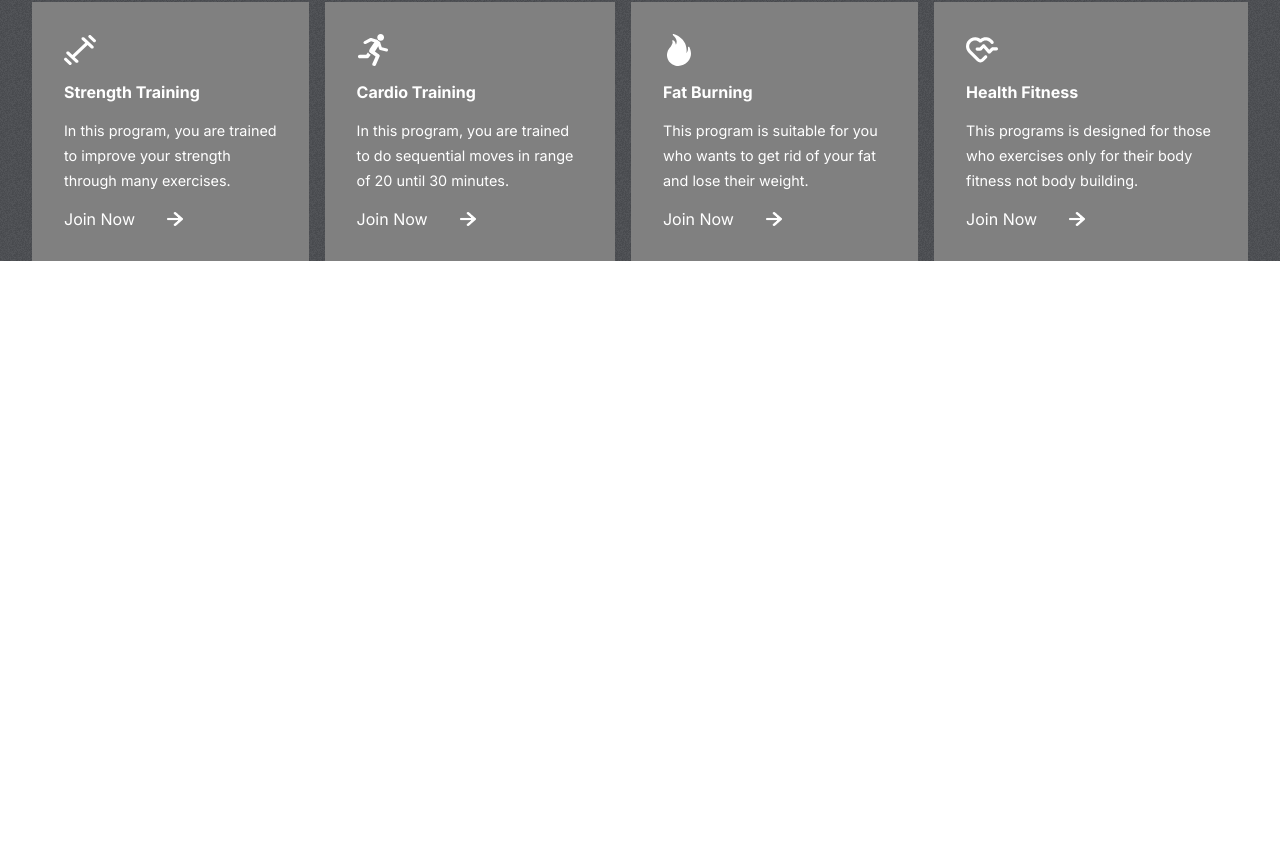
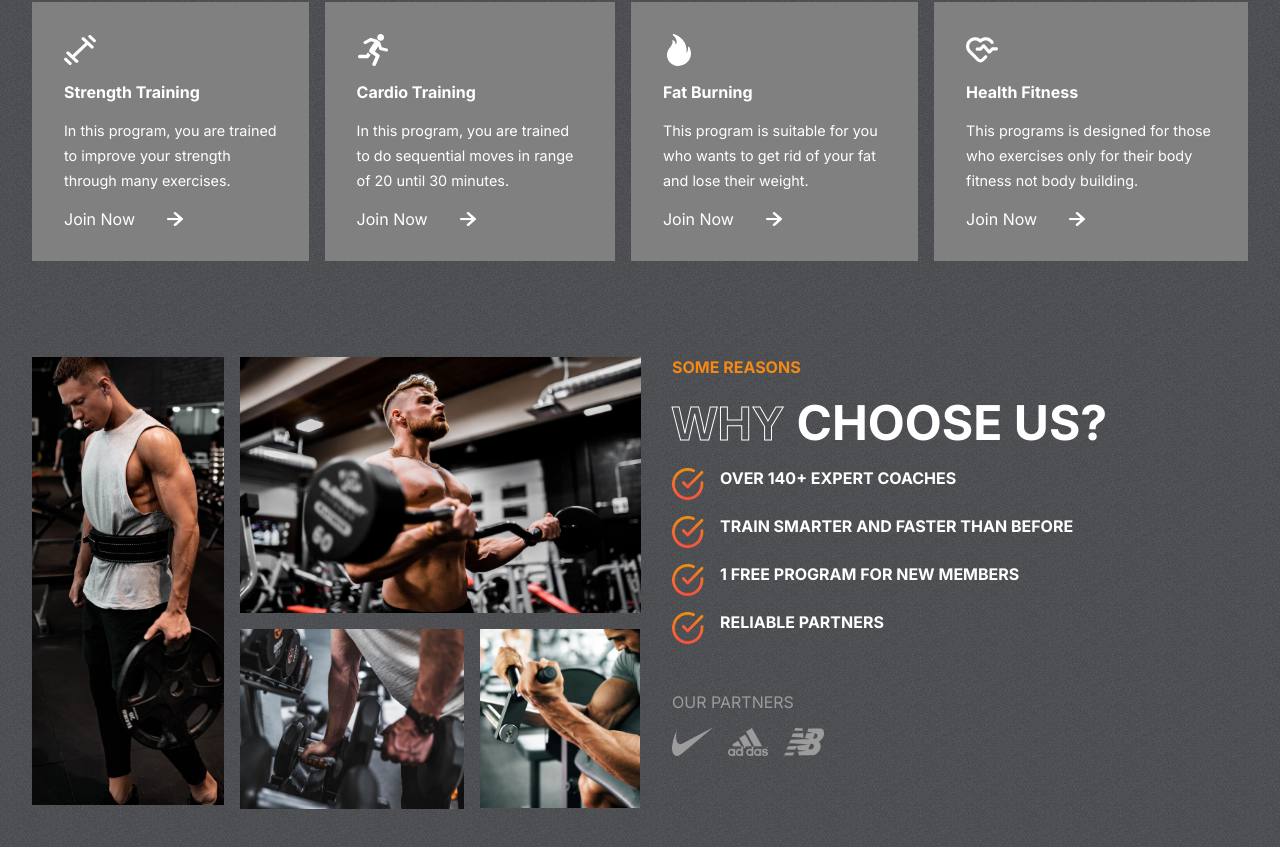
Before and after one commit to Edwin574/Gym-website, a React (Create React App) app: page / in a window 1280 px wide. Shown: the part 906-1753 px from the top of the page. Before the commit the page ends 1167 px from the top, so only its background shows below. Built offline with nearby package versions, Linux system fonts and the light colour scheme.

Commit message:
done with reasons section

```diff
--- a/src/App.js
+++ b/src/App.js
@@ -1,11 +1,13 @@
 import './App.css';
 import Hero from './components/Hero/Hero'
 import Programs from './components/Programs/Programs';
+import Reasons from './components/Reasons/Reasons';
 function App() {
   return (
     <div className="App">
       <Hero />
-      <Programs/>
+      <Programs />
+      <Reasons/>
     </div>
   );
 }
--- /dev/null
+++ b/src/components/Reasons/Reasons.css
@@ -0,0 +1,74 @@
+.Reasons{
+    padding: 0 2rem;
+    display: flex;
+    gap: 2rem;
+}
+.left-r{
+    flex:1 1 ;
+    display: grid;
+    grid-template-columns: repeat(3,1fr);
+    gap: 1rem;
+    grid-auto-rows: 1fr;
+}
+.left-r>img{
+    object-fit: cover;
+}
+.left-r>:nth-child(1){
+    width: 12rem;
+    grid-row: 1/3;
+    height: 28rem;
+}
+.left-r>:nth-child(2){
+    width: auto;
+    height: 16rem;
+    grid-column: 2/4;
+}
+.left-r>:nth-child(3){
+    width: 14rem;
+    grid-row:2;
+    grid-column: 2/3;
+}
+.left-r>:nth-child(4){
+    width: 10rem;
+    grid-row: 2;
+    grid-column: 3/4;
+    height: 11.2rem;
+}
+.right-r{
+    flex:1 1;
+    text-transform: uppercase;
+    gap: 1rem;
+    display: flex;
+    flex-direction: column;
+}
+.right-r>span{
+    font-weight: bold;
+    color: var(--orange);
+
+}
+.right-r>div{
+    color: white;
+    font-size: 3rem;
+    font-weight: bold;
+}
+.details-r{
+    display: flex;
+    flex-direction: column;
+    gap: 1rem;
+}
+.details-r>div{
+    display: flex;
+    font-size: 1rem;
+    gap: 1rem;
+}
+.details-r>div>img{
+    width: 2rem;
+    height: 2rem;
+}
+.partners{
+    display: flex;
+    gap: 1rem;
+}
+.partners>img{
+width: 2.5rem;
+}
--- /dev/null
+++ b/src/components/Reasons/Reasons.js
@@ -0,0 +1,58 @@
+import React from "react";
+import "./Reasons.css";
+
+import image1 from "../../assets/image1.png";
+import image2 from "../../assets/image2.png";
+import image3 from "../../assets/image3.png";
+import image4 from "../../assets/image4.png";
+import nb from "../../assets/nb.png";
+import adidas from "../../assets/adidas.png";
+import nike from "../../assets/nike.png";
+import tick from "../../assets/tick.png";
+
+function Reasons() {
+  return (
+    <div className="Reasons" id="reasons">
+      <div className="left-r">
+        <img src={image1} alt="someone in a gym" />
+        <img src={image2} alt="someone in a gym" />
+        <img src={image3} alt="someone in a gym" />
+        <img src={image4} alt="someone in a gym" />
+      </div>
+      <div className="right-r">
+        <span>some reasons</span>
+        <div>
+          <span className="stroke-text">why </span>
+          <span>choose us?</span>
+        </div>
+        <div className="details-r">
+          <div>
+            <img src={tick} alt="" />
+            <span>OVER 140+ EXPERT COACHES</span>
+          </div>
+          <div>
+            <img src={tick} alt="" />
+            <span> TRAIN SMARTER AND FASTER THAN BEFORE</span>
+          </div>
+          <div>
+            <img src={tick} alt="" />
+            <span>1 FREE PROGRAM FOR NEW MEMBERS</span>
+          </div>
+          <div>
+            <img src={tick} alt="" />
+            <span> RELIABLE PARTNERS</span>
+          </div>
+        </div>
+        <span style={{
+          color:'var(--gray)',fontWeight:'normal',marginTop:'2rem'}}>OUR PARTNERS</span>
+        <div className="partners">
+        <img src={nike} alt="nike logo"/>
+        <img src={adidas} alt="adidas logo"/>
+        <img src={nb} alt=" new balance logo"/>
+        </div>
+      </div>
+    </div>
+  );
+}
+
+export default Reasons;
```
